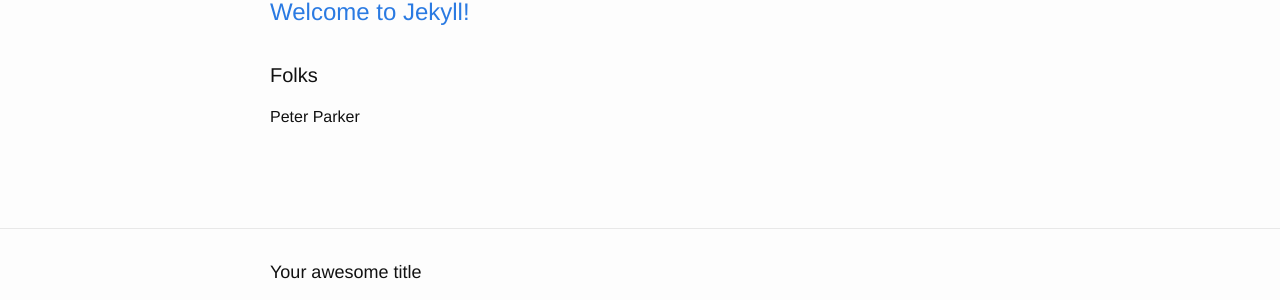
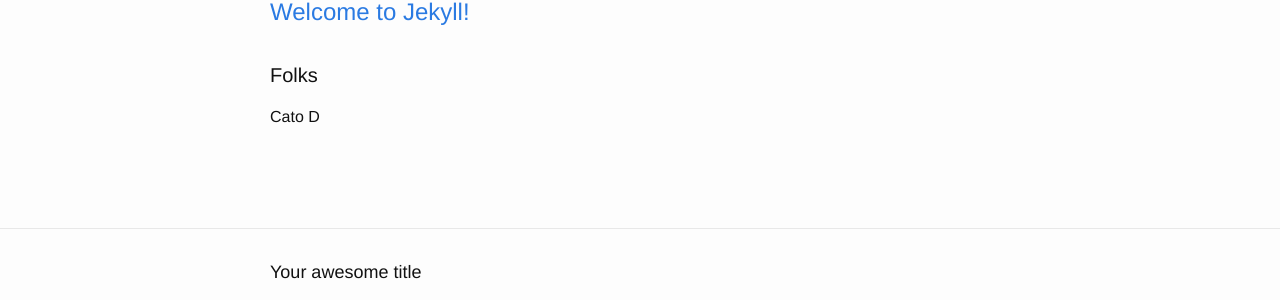
Before and after one commit to petrickow/petrickow.github.io, a Jekyll site: the page built from index.html, in a window 1280 px wide. Shown: the part 167-467 px from the top of the page. Built offline with Jekyll 4.4.1, drawn with Linux system fonts in a browser that asks for light colours.

Commit message:
Update from Forestry.io - _data/users.yml

```diff
--- a/_data/users.yml
+++ b/_data/users.yml
@@ -1,3 +1,3 @@
 ---
-- name: Peter Parker
-  github: parkr
+- name: Cato D
+  github: https://github.com/petrickow/
```
